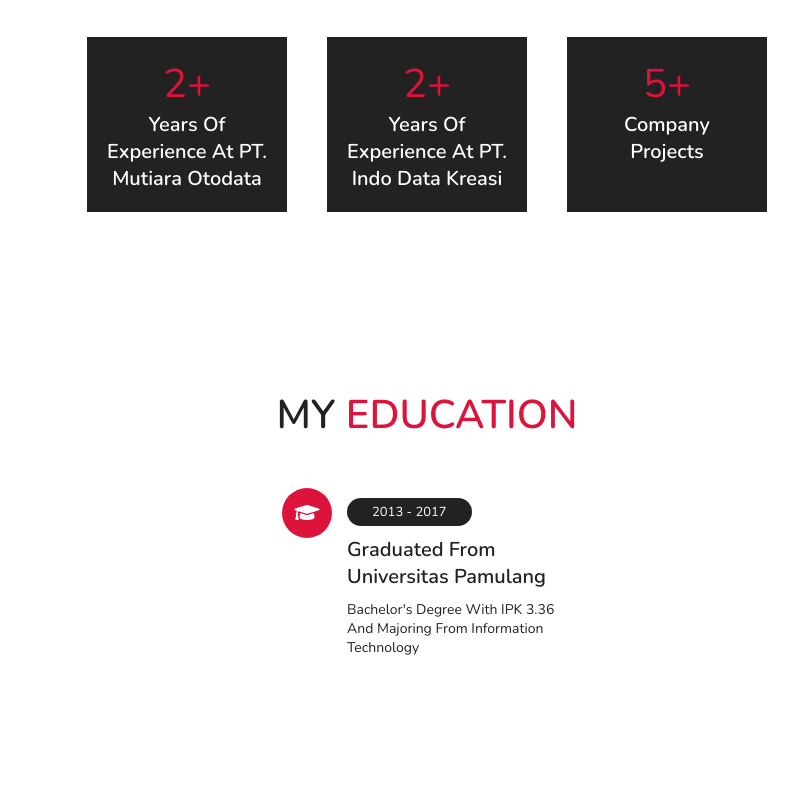
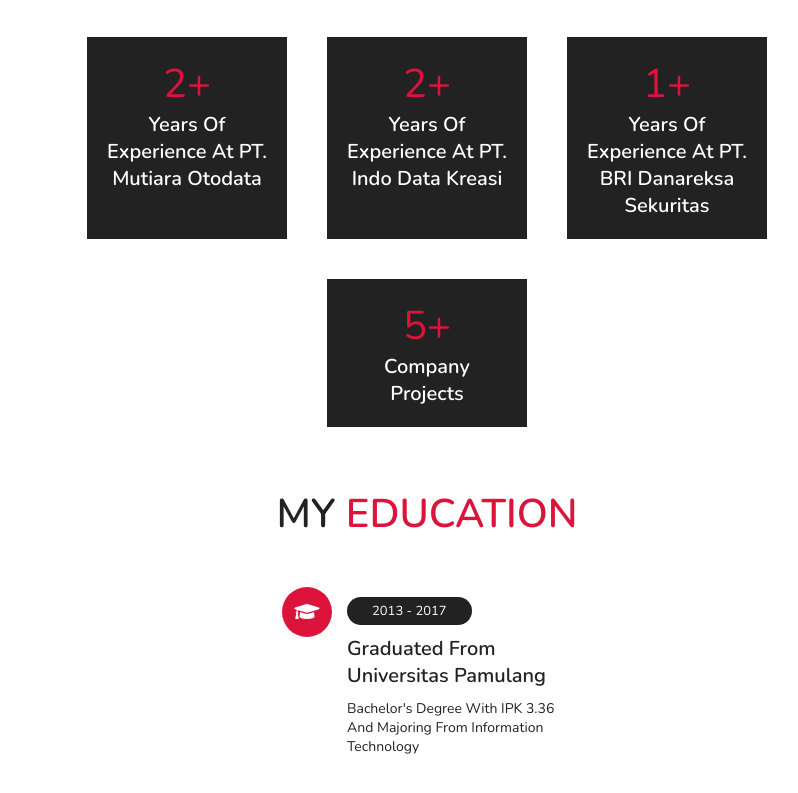
Before and after one commit to muhammadsoleh77/muhammadsoleh77.github.io, a plain HTML site: page Index.html in a window 1280 px wide. Shown: the part 1232-2025 px from the top of the page, without its empty margins (388-1186 px from the left). Drawn offline with nearby package versions, Linux system fonts and the light colour scheme.

Commit message:
update experience job

```diff
--- a/Index.html
+++ b/Index.html
@@ -83,6 +83,10 @@
                 <div class="box">
                     <span>2+</span>
                     <h3>Years of Experience at PT. Indo Data Kreasi</h3>
+                </div>
+                <div class="box">
+                    <span>1+</span>
+                    <h3>Years of Experience at PT. BRI Danareksa Sekuritas</h3>
                 </div>
                 <div class="box">
                     <span>5+</span>
```
